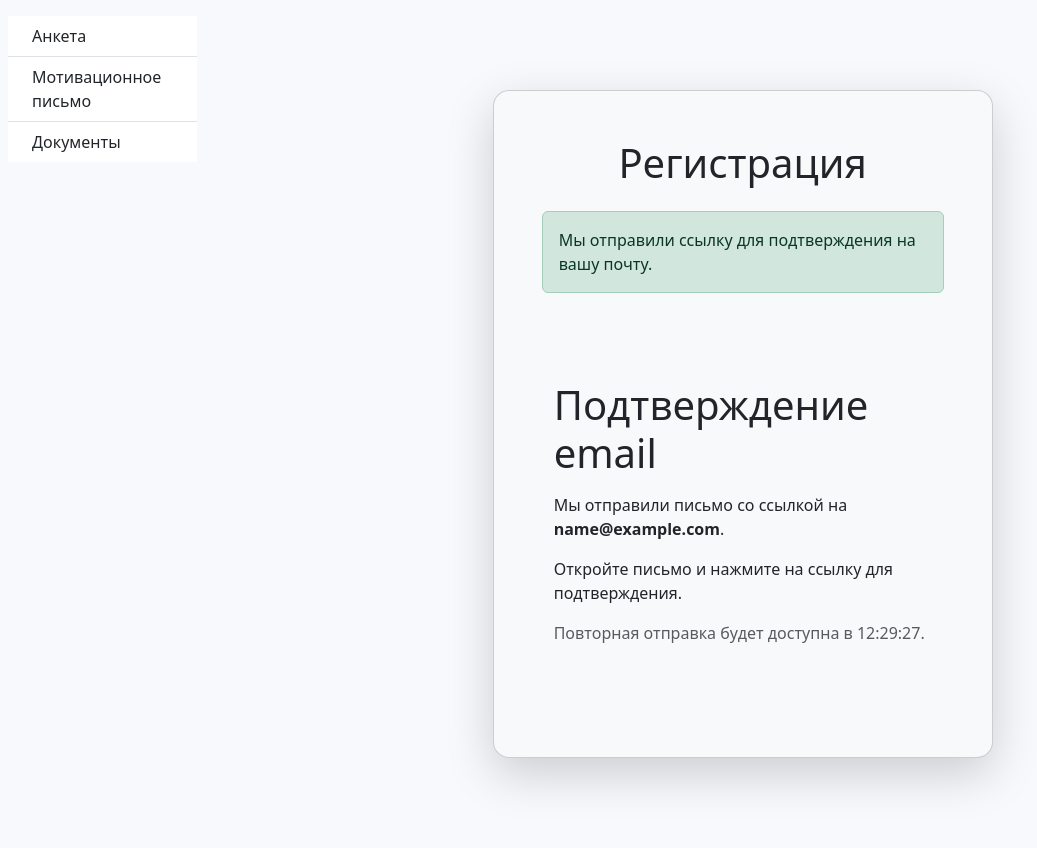
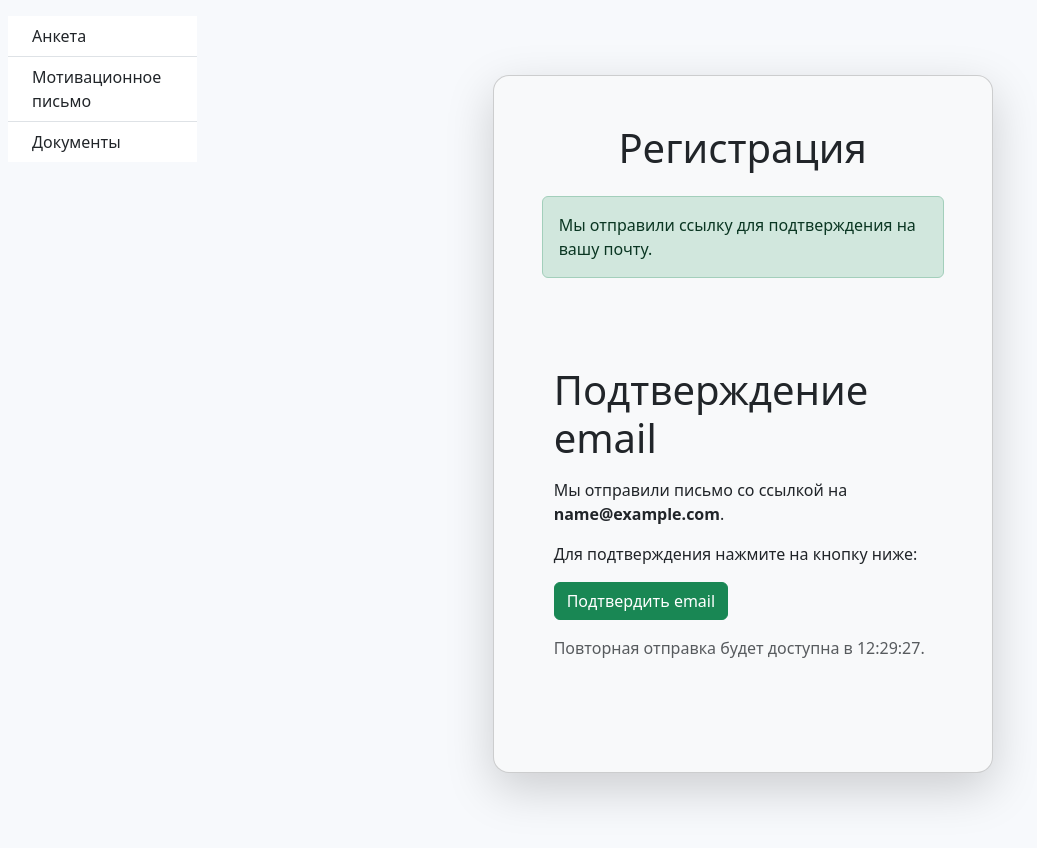
Before and after one commit to devBibin/putevka-v-zhizn, a Django app: page /register/verify-email/ in a window 1280 px wide. Shown: the part 57-905 px from the top of the page, without its empty margins (4-1041 px from the left). Run offline with Django 5.2, Linux system fonts and the light colour scheme; a user stored in the database is signed in; tables that the repository leaves empty hold one stand-in row (values such as "Sample post"); data that the repository does not hold is empty; some libraries are stand-ins or nearby versions.

Commit message:
chore: add verification link to page

```diff
--- a/core/services/email_service.py
+++ b/core/services/email_service.py
@@ -8,10 +8,14 @@ from Putevka import settings
 
 logger = logging.getLogger(__name__)
 
+def get_email_verification_link(attempt):
+    confirm_path = reverse('verify_email_confirm', kwargs={'token': attempt.email_verification_code})
+    confirm_url = f"{config.BASE_URL}{confirm_path}"
+
+    return confirm_url
 
 def send_email_verification_code(attempt):
-    confirm_path = reverse('verify_email_confirm', kwargs={'token': attempt.email_verification_code})
-    confirm_url = f"{config.BASE_URL}{confirm_path}"
+    confirm_url = get_email_verification_link(attempt)
 
     subject = 'Ваш код подтверждения регистрации'
     message = f'Привет!\n\nВаша ссылка для подтверждения регистрации: {confirm_url}\n\n' \
--- a/core/templates/registration/verify_email.html
+++ b/core/templates/registration/verify_email.html
@@ -3,7 +3,15 @@
     <div class="container py-5">
         <h1 class="mb-3">Подтверждение email</h1>
         <p>Мы отправили письмо со ссылкой на <strong>{{ email }}</strong>.</p>
-  <p>Откройте письмо и нажмите на ссылку для подтверждения.</p>
+        <p>Для подтверждения нажмите на кнопку ниже:</p>
+
+        <p>
+            <a href="{{ verification_link }}"
+               class="btn btn-success"
+               target="_blank" rel="noopener">
+                Подтвердить email
+            </a>
+        </p>
 
         {% if can_resend_now %}
             <form method="post" action="{% url 'resend_email_code' %}">
--- a/core/views.py
+++ b/core/views.py
@@ -40,7 +40,7 @@ from .forms import SendNotificationForm
 from .models import UserNotification, Notification
 
 from .bot import webhook
-from .services.email_service import send_email_verification_code
+from .services.email_service import send_email_verification_code, get_email_verification_link
 from .services.zvonok_service import initiate_zvonok_verification, poll_zvonok_status
 from django.db import transaction
 from django.utils import timezone
@@ -118,6 +118,7 @@ def verify_email(request):
 
     return render(request, 'registration/verify_email.html', {
         'email': attempt.email,
+        'verification_link': get_email_verification_link(attempt),
         'can_resend_now': can_resend_now,
         'can_resend_at': can_resend_at,
         'cooldown_seconds': COOLDOWN_SECONDS,
```
Lines whose indentation alone changed are shown as unchanged.
